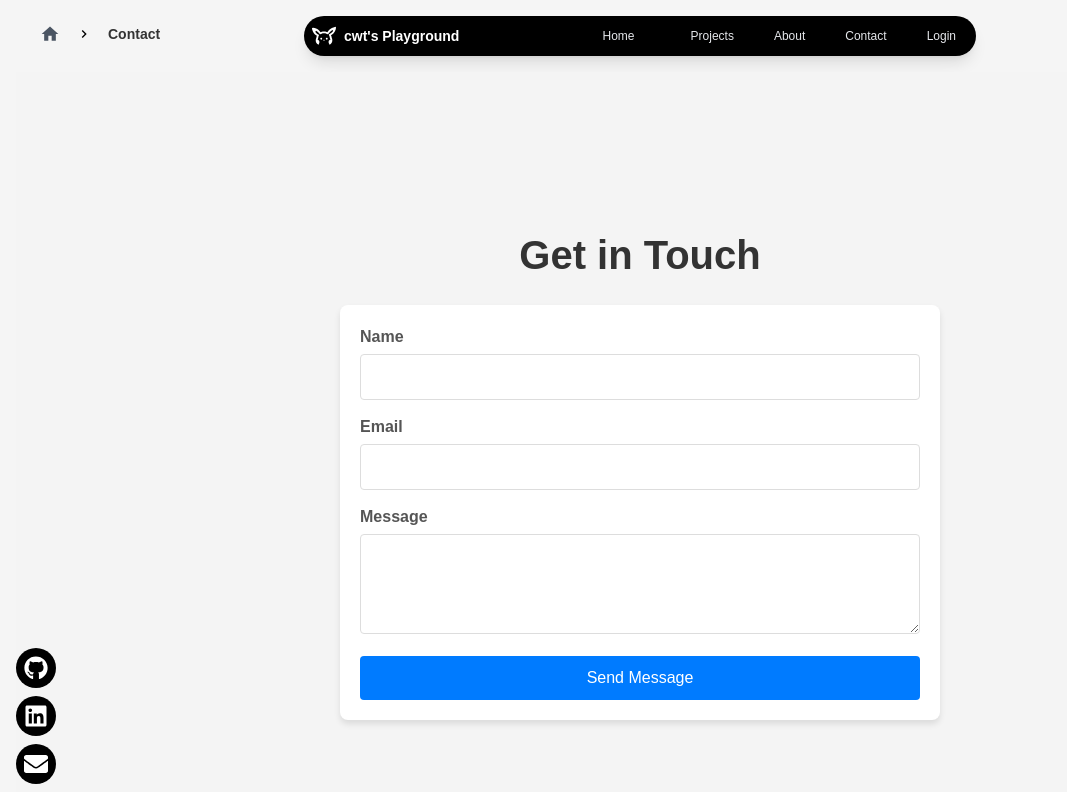
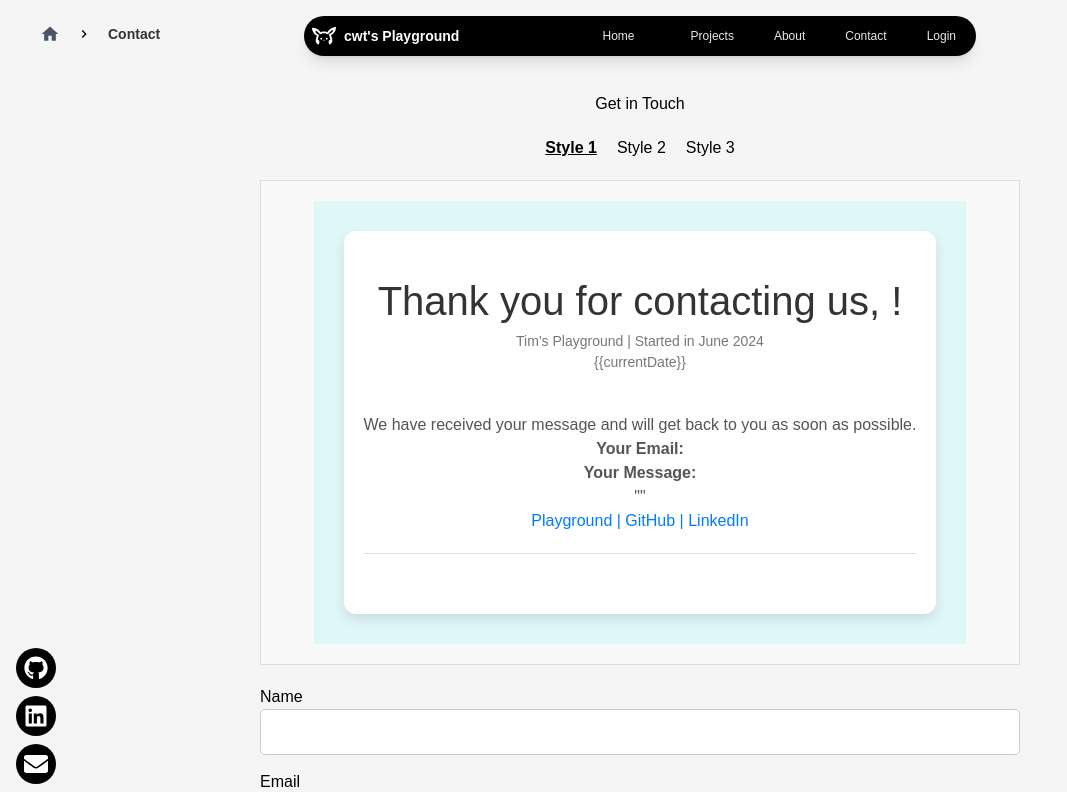
Before and after one commit to timchen0326/tims-playland, a Next.js app: page /contact in a window 1280 px wide. Shown: the top 792 px of the page, without its empty margins (0-1067 px from the left). Built offline with nearby package versions, Linux system fonts and the light colour scheme.

Commit message:
contact changed

```diff
--- a/package.json
+++ b/package.json
@@ -26,11 +26,11 @@
     "popmotion": "^11.0.5",
     "prop-types": "^15.8.1",
     "react": "^18",
-    "react-card-carousel": "^1.1.3",
     "react-d3-tree": "^3.6.2",
     "react-dom": "^18.3.1",
     "react-icons": "^5.2.1",
-    "react-redux": "^9.1.2"
+    "react-redux": "^9.1.2",
+    "swiper": "^11.1.5"
   },
   "devDependencies": {
     "@types/d3": "^7.4.3",
--- a/src/app/contact/Contact.module.css
+++ b/src/app/contact/Contact.module.css
@@ -1,33 +1,52 @@
 .contactContainer {
-    display: flex;
-    flex-direction: column;
-    justify-content: center;
-    align-items: center;
-    height: 100vh;
+  max-width: 800px;
+  margin: 0 auto;
   padding: 20px;
-    background-color: #f4f4f4;
 }
 
 .title {
+  text-align: center;
   margin-bottom: 20px;
-    font-size: 2.5rem;
-    color: #333;
-    font-weight: bold;
-    text-align: center;
 }
 
-  .thankYouMessage {
-    text-align: center;
-    color: #4caf50;
+.layoutSelector {
+  display: flex;
+  justify-content: center;
+  margin-bottom: 20px;
+}
+
+.layoutOption {
+  margin: 0 10px;
+  cursor: pointer;
+}
+
+.selected {
+  font-weight: bold;
+  text-decoration: underline;
+}
+
+.previewContainer {
+  display: flex;
+  justify-content: center;
+  align-items: center;
+  margin-bottom: 20px;
+  border: 1px solid #ddd;
+  padding: 20px;
+  background-color: #f9f9f9;
+  flex-grow: 1;
+}
+
+.previewContent {
+  width: 100%;
+  display: flex;
+  justify-content: center;
+  align-items: center;
+  flex-direction: column;
 }
 
 .form {
-    width: 100%;
-    max-width: 600px;
-    background-color: #fff;
-    padding: 20px;
-    border-radius: 8px;
-    box-shadow: 0 4px 6px rgba(0, 0, 0, 0.1);
+  display: flex;
+  flex-direction: column;
 }
 
 .formGroup {
@@ -35,39 +54,32 @@
 }
 
 .label {
-    display: block;
   margin-bottom: 5px;
-    font-weight: bold;
-    color: #555;
 }
 
 .input,
 .textarea {
   width: 100%;
   padding: 10px;
-    border: 1px solid #ddd;
-    border-radius: 4px;
-    font-size: 1rem;
-    box-sizing: border-box;
+  border: 1px solid #ccc;
+  border-radius: 5px;
 }
 
 .textarea {
+  resize: none;
   height: 100px;
-    resize: vertical;
 }
 
 .submitButton {
-    width: 100%;
-    padding: 10px;
+  padding: 10px 20px;
+  border: none;
+  border-radius: 5px;
   background-color: #007bff;
-    color: #fff;
-    border: none;
-    border-radius: 4px;
-    font-size: 1rem;
+  color: white;
   cursor: pointer;
-    transition: background-color 0.3s ease;
 }
 
-  .submitButton:hover {
-    background-color: #0056b3;
+.thankYouMessage {
+  text-align: center;
+  margin-top: 20px;
 }
--- a/src/app/contact/page.tsx
+++ b/src/app/contact/page.tsx
@@ -3,6 +3,109 @@ import { useState, useEffect } from 'react';
 import emailjs from 'emailjs-com';
 import styles from './Contact.module.css';
 import { motion, AnimatePresence } from 'framer-motion';
+
+const layouts = [
+  {
+    id: 1,
+    name: 'Style 1',
+    template: `
+      <div style="background-color: #e0f7fa; padding: 30px; text-align: center;">
+        <div style="max-width: 600px; margin: 0 auto; background-color: #ffffff; padding: 20px; border-radius: 12px; box-shadow: 0 6px 12px rgba(0, 0, 0, 0.1);">
+          <div style="padding: 20px 0;">
+            <h1 style="font-size: 2.5rem; color: #333;">Thank you for contacting us, {{name}}!</h1>
+            <p style="color: #777; font-size: 0.875rem;">Tim's Playground | Started in June 2024 </p>
+            <p style="color: #777; font-size: 0.875rem;">{{currentDate}}</p>
+          </div>
+          <div style="padding: 20px 0;">
+            <p style="color: #555; font-size: 1rem;">
+              We have received your message and will get back to you as soon as possible.
+            </p>
+            <p style="color: #555; font-size: 1rem;">
+              <strong>Your Email:</strong> {{email}}<br>
+              <strong>Your Message:</strong><br>
+              "{{message}}"
+            </p>
+            <p style="color: #007bff; font-size: 1rem;">
+              <a href="https://tims-playland.vercel.app/" style="text-decoration: none; color: #007bff;">Playground</a> |
+              <a href="https://github.com/timchen0326" style="text-decoration: none; color: #007bff;">GitHub</a> |
+              <a href="https://www.linkedin.com/in/tim-chen-4b37b1125" style="text-decoration: none; color: #007bff;">LinkedIn</a>
+            </p>
+          </div>
+          <div style="border-top: 1px solid #ddd; padding: 20px 0;">
+          </div>
+        </div>
+      </div>
+`
+  },
+  {
+    id: 2,
+    name: 'Style 2',
+    template: `
+<div style="background-color: #f0f0f0; padding: 30px; text-align: center;">
+  <div style="max-width: 600px; margin: 0 auto; background-color: #ffffff; padding: 20px; border-radius: 12px; box-shadow: 0 6px 12px rgba(0, 0, 0, 0.1); border: 10px solid #d9534f; text-align: center;">
+    <div style="padding: 20px 0;">
+      <p style="color: #d9534f; font-size: 0.875rem; text-transform: uppercase; letter-spacing: 2px; margin: 0;">Get in Touch</p>
+      <h1 style="font-size: 2.5rem; color: #333; margin: 10px 0;">Thank you for contacting us, {{name}}!</h1>
+    </div>
+    <div style="padding: 20px 0;">
+      <p style="color: #555; font-size: 1rem;">
+        We have received your message and will get back to you as soon as possible.
+      </p>
+      <p style="color: #555; font-size: 1rem;">
+        <strong>Your Email:</strong> {{email}}<br>
+        <strong>Your Message:</strong><br>
+        "{{message}}"
+      </p>
+    </div>
+    <div style="padding: 20px 0;">
+      <a href="https://tims-playland.vercel.app/" style="display: inline-block; margin: 10px 0; padding: 10px 20px; background-color: #d9534f; color: #fff; text-decoration: none; border-radius: 5px; font-size: 1rem;">Playground</a>
+      <a href="https://github.com/timchen0326" style="display: inline-block; margin: 10px 0; padding: 10px 20px; background-color: #d9534f; color: #fff; text-decoration: none; border-radius: 5px; font-size: 1rem;">GitHub</a>
+      <a href="https://www.linkedin.com/in/tim-chen-4b37b1125" style="display: inline-block; margin: 10px 0; padding: 10px 20px; background-color: #d9534f; color: #fff; text-decoration: none; border-radius: 5px; font-size: 1rem;">LinkedIn</a>
+    </div>
+    <div style="padding: 20px 0;">
+      <p style="color: #777; font-size: 0.875rem; margin: 5px 0;">Tim's Playground | Started in June 2024</p>
+      <p style="color: #777; font-size: 0.875rem; margin: 5px 0;">{{currentDate}}</p>
+    </div>
+  </div>
+</div>
+`
+  },
+  {
+    id: 3,
+    name: 'Style 3',
+    template: `
+      <div style="background-color: #f0f0f0; padding: 30px; text-align: center;">
+        <div style="max-width: 600px; margin: 0 auto; background-color: #ffffff; padding: 20px; border-radius: 12px; box-shadow: 0 6px 12px rgba(0, 0, 0, 0.1);">
+          <div style="background-color: #d6f5d6; padding: 20px; border-radius: 12px 12px 0 0;">
+            <h1 style="font-size: 1.5rem; color: #333; margin: 10px 0;">Thank you for reaching out, {{name}}!</h1>
+            <a href="https://tims-playland.vercel.app/" style="background-color: #333; color: #fff; padding: 10px 20px; text-decoration: none; border-radius: 5px; display: inline-block; margin: 10px 0;">Learn More</a>
+          </div>
+          <div style="background-color: #ffffff; padding: 20px; text-align: left;">
+            <p style="color: #555; font-size: 1rem;">We appreciate your interest and the time you took to contact us. Our team is currently reviewing your message to provide the most accurate and helpful response. Please allow us 24-48 hours to get back to you. In the meantime, if you have any additional details or questions, feel free to reply to this message. We value your patience and look forward to assisting you soon.</p>
+          </div>
+          <div style="background-color: #d6f5d6; padding: 20px; border-radius: 12px; margin: 20px 0;">
+            <h2 style="color: #333; font-size: 1.25rem; margin-bottom: 10px;">Rest assured, we're on it!</h2>
+            <p style="color: #333; font-size: 1rem;">We have received your message and are working diligently to respond. Your inquiry is important to us, and we aim to provide a comprehensive answer as quickly as possible.</p>
+          </div>
+          <div style="background-color: #ffffff; padding: 20px; text-align: left;">
+            <p style="color: #555; font-size: 1rem;">
+              <strong>Your Email:</strong> {{email}}<br>
+              <strong>Your Message:</strong><br>
+              "{{message}}"
+            </p>
+          </div>
+          <div style="background-color: #d6f5d6; padding: 20px; border-radius: 0 0 12px 12px; text-align: left;">
+            <a href="https://tims-playland.vercel.app/" style="text-decoration: none; color: #007bff; margin-right: 10px;">Playground</a> |
+            <a href="https://github.com/timchen0326" style="text-decoration: none; color: #007bff; margin-right: 10px;">GitHub</a> |
+            <a href="https://www.linkedin.com/in/tim-chen-4b37b1125" style="text-decoration: none; color: #007bff; margin-right: 10px;">LinkedIn</a>
+            <p style="color: #555; font-size: 0.875rem; margin-top: 5px;">&copy; 2024 Tim's Playground. All rights reserved.</p>
+          </div>
+        </div>
+      </div>
+`
+  }
+];
+
 
 const Contact = () => {
   const [name, setName] = useState('');
@@ -10,6 +113,7 @@ const Contact = () => {
   const [message, setMessage] = useState('');
   const [submitted, setSubmitted] = useState(false);
   const [isLoading, setIsLoading] = useState(false);
+  const [selectedLayout, setSelectedLayout] = useState(layouts[0]);
 
   useEffect(() => {
     emailjs.init("ldpvuQWFWE9-Ov2Ph"); // Initialize EmailJS with your user ID
@@ -19,10 +123,19 @@ const Contact = () => {
     e.preventDefault();
     setIsLoading(true);
 
+    const currentDate = new Date().toLocaleDateString('en-US', {
+      weekday: 'long', year: 'numeric', month: 'long', day: 'numeric'
+    });
+
     const templateParams = {
       name,
       email,
       message,
+      html: selectedLayout.template
+        .replace('{{name}}', name)
+        .replace('{{email}}', email)
+        .replace('{{message}}', message)
+        .replace('{{currentDate}}', currentDate)
     };
 
     try {
@@ -53,6 +166,20 @@ const Contact = () => {
       transition={{ duration: 0.5 }}
     >
       <h1 className={styles.title}>Get in Touch</h1>
+      <div className={styles.layoutSelector}>
+        {layouts.map(layout => (
+          <div
+            key={layout.id}
+            className={`${styles.layoutOption} ${selectedLayout.id === layout.id ? styles.selected : ''}`}
+            onClick={() => setSelectedLayout(layout)}
+          >
+            {layout.name}
+          </div>
+        ))}
+      </div>
+      <div className={styles.previewContainer}>
+        <div className={styles.previewContent} dangerouslySetInnerHTML={{ __html: selectedLayout.template.replace('{{name}}', name).replace('{{email}}', email).replace('{{message}}', message) }} />
+      </div>
       <AnimatePresence mode="wait">
         {submitted ? (
           <motion.div
```
Also changed, not shown: src/app/HomePage.module.css (+71 -0 lines), src/app/page.tsx (+44 -16 lines), 1 other file (tests, documents, lock files or other folders). Lines whose indentation alone changed are shown as unchanged.
